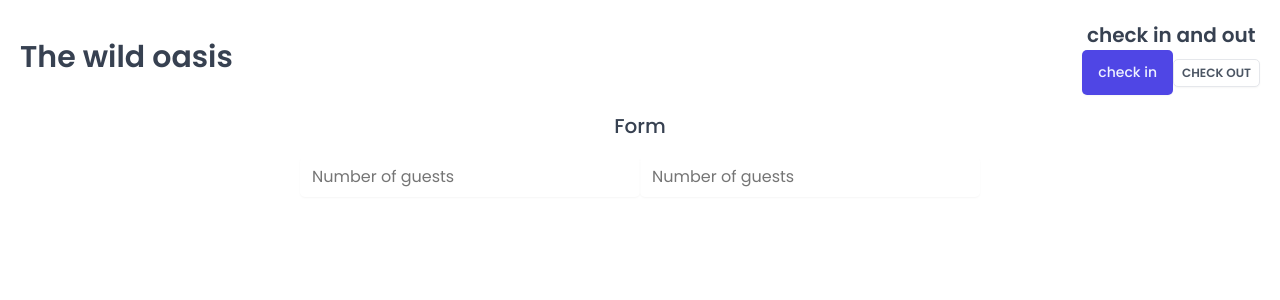
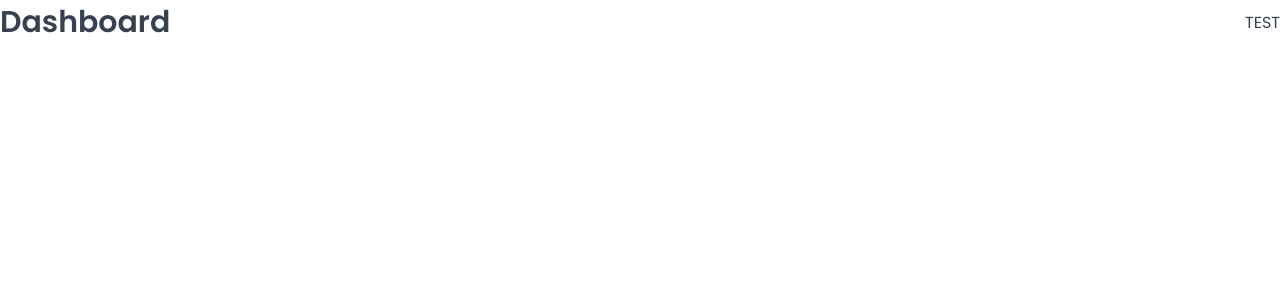
Before and after one commit to Abolfazl-Mohammadi-06/the-wild-oasis, a React (Vite) app: page /dashboard in a window 1280 px wide. Shown: the top 300 px of the page. Built offline with nearby package versions, Linux system fonts and the light colour scheme; a web font is replaced by a local one.

Commit message:
implementing pages , react-router and the routes.

```diff
--- a/package.json
+++ b/package.json
@@ -12,6 +12,7 @@
   "dependencies": {
     "react": "^18.2.0",
     "react-dom": "^18.2.0",
+    "react-router-dom": "^6.30.6",
     "styled-components": "^6.5.3"
   },
   "devDependencies": {
--- a/src/App.jsx
+++ b/src/App.jsx
@@ -1,44 +1,33 @@
-import styled, {css} from "styled-components";
+import {BrowserRouter, Navigate, Route, Routes} from "react-router-dom";
+import Dashboard from "./pages/Dashboard.jsx";
+import Bookings from "./pages/Bookings.jsx";
+import Cabins from "./pages/Cabins.jsx";
+import Users from "./pages/Users.jsx";
+import Settings from "./pages/Settings.jsx";
+import Account from "./pages/Account.jsx";
+import Login from "./pages/Login.jsx";
+import PageNotFound from "./pages/PageNotFound.jsx";
 import GlobalStyle from "./styles/GlobalStyle.js";
-import Button from "./ui/Button.jsx";
-import Input from "./ui/Input.jsx";
-import Heading from "./ui/Heading.jsx";
-import Row from "./ui/Row.jsx";
-
-const test = css`
-    text-align: center;
-`;
-const StyledApp = styled.div`
-    padding: 20px;
-    ${test}
-`;
 
 function App() {
     return (
         <>
             <GlobalStyle/>
-            <StyledApp>
-                <Row>
-                    <Row type="horizontal">
-                        <Heading as="h1">The wild oasis</Heading>
-                        <div>
-                            <Heading as="h2">check in and out</Heading>
-                            <Button>check in</Button>
-                            <Button variations="secondary" size="small">check out</Button>
-                        </div>
-                    </Row>
-                    <Row>
-                        <Heading as="h3">Form</Heading>
-                        <form>
-                            <Input type="number" placeholder="Number of guests"/>
-                            <Input type="number" placeholder="Number of guests"/>
-                        </form>
-                    </Row>
-                </Row>
-            </StyledApp>
+            <BrowserRouter>
+                <Routes>
+                    <Route index element={<Navigate replace to="dashboard"/>}/>
+                    <Route path="dashboard" element={<Dashboard/>}/>
+                    <Route path="bookings" element={<Bookings/>}/>
+                    <Route path="cabins" element={<Cabins/>}/>
+                    <Route path="users" element={<Users/>}/>
+                    <Route path="settings" element={<Settings/>}/>
+                    <Route path="account" element={<Account/>}/>
+                    <Route path="login" element={<Login/>}/>
+                    <Route path="*" element={<PageNotFound/>}/>
+                </Routes>
+            </BrowserRouter>
         </>
     );
 }
 
 export default App;
-// E7 was finished.
```
Also changed, not shown: 1 other file (tests, documents, lock files or other folders).
